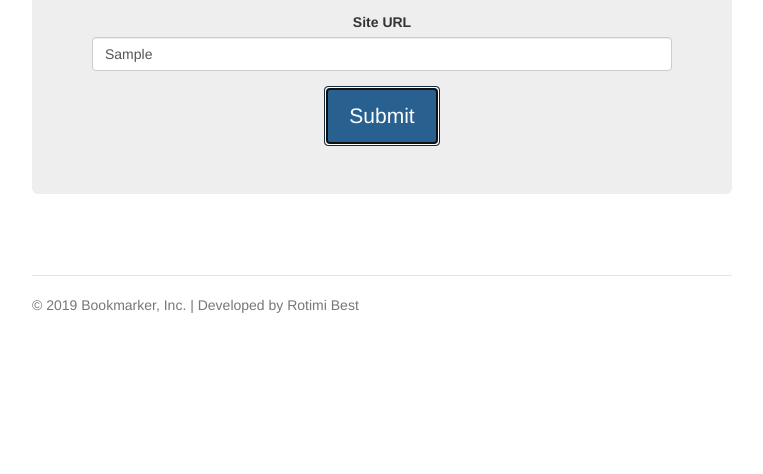
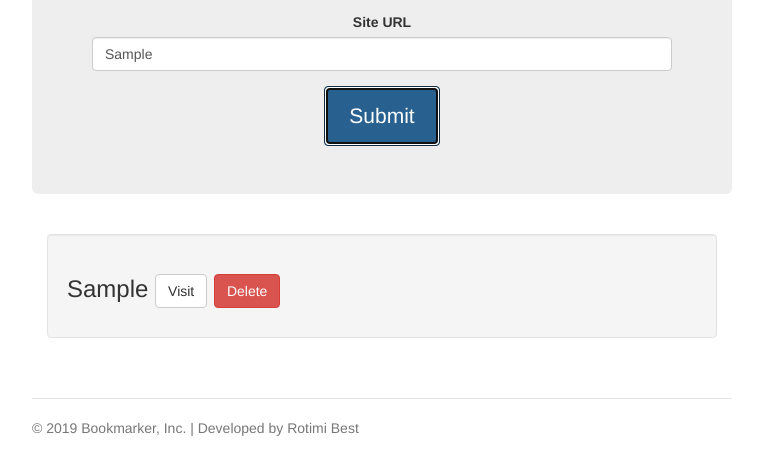
Before and after one commit to rotimi-best/bookmarker, a website: page index.html in a window 1280 px wide. Both pictures are taken after typing "Sample", "Sample" into the empty fields and a click on the button "Submit". Shown: the part 284-758 px from the top of the page, without its empty margins (258-1021 px from the left). Drawn offline with nearby package versions, Linux system fonts and the light colour scheme.

Commit message:
Get bookmark

```diff
--- a/index.html
+++ b/index.html
@@ -13,7 +13,7 @@
     <link rel="stylesheet" href="css/style.css">
   </head>
 
-  <body>
+  <body onload="fetchBookmarks()">
     <div class="container">
       <div class="header clearfix">
         <nav>
--- a/js/main.js
+++ b/js/main.js
@@ -25,10 +25,10 @@ function saveBookmark(e) {
         // Init bookmark array
         var bookmarks = [];
 
-        //Add to array
+        // Add to array
         bookmarks.push(bookmark);
 
-        //Set to LocalStoraget
+        // Set to LocalStoraget
         localStorage.setItem('bookmarks', JSON.stringify(bookmarks));
     } else {
         // Get bookmarks from LocalStorage
@@ -37,10 +37,37 @@ function saveBookmark(e) {
         // Add bookmarks to array
         bookmarks.push(bookmark);
 
-        //Re-set back to LocalStorage
+        // Re-set back to LocalStorage
         localStorage.setItem('bookmarks', JSON.stringify(bookmarks));
     }
 
+    // Re-fetch bookmarks
+    fetchBookmarks();
+
     // Prevent form from submitting
     e.preventDefault();
-};
+}
+
+function fetchBookmarks() {
+    // Get bookmarks from LocalStorage
+    var bookmarks = JSON.parse(localStorage.getItem('bookmarks'));
+
+    // Get output id
+    var bookmarksResult = document.getElementById('bookmarksResult');
+
+    // Build output
+    bookmarksResult.innerHTML = '';
+
+    // Loop through bookmarks
+    for (var i = 0; i < bookmarks.length; i++) {
+        var name = bookmarks[i].name;
+        var url = bookmarks[i].url;
+
+        bookmarksResult.innerHTML += '<div class="well">'+
+                                      '<h3>'+ name +
+                                      ' <a class="btn btn-default" target="_blank" href="'+url+'">Visit</a>'+
+                                      ' <a onclick="deleteBookmark(\''+url+'\')" class="btn btn-danger" href="#">Delete</a>'+
+                                      '</h3>'+
+                                      '</div>'
+    }
+}
```
